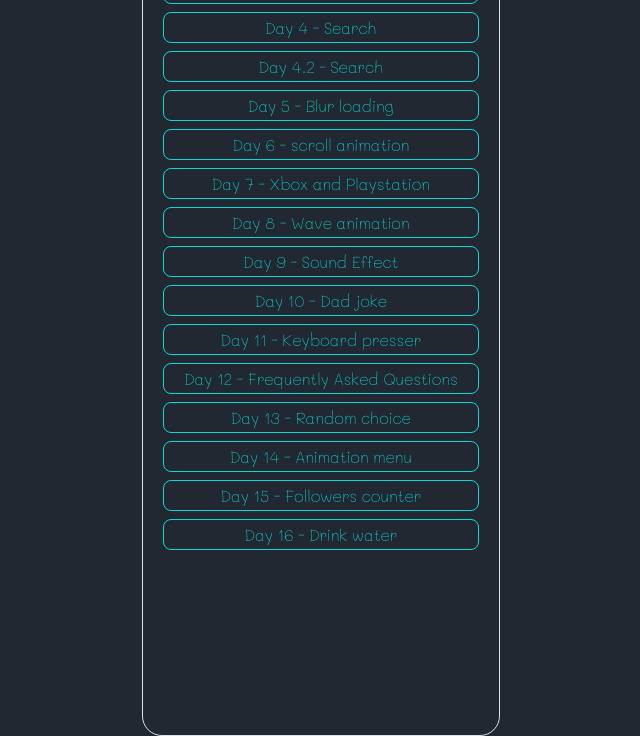
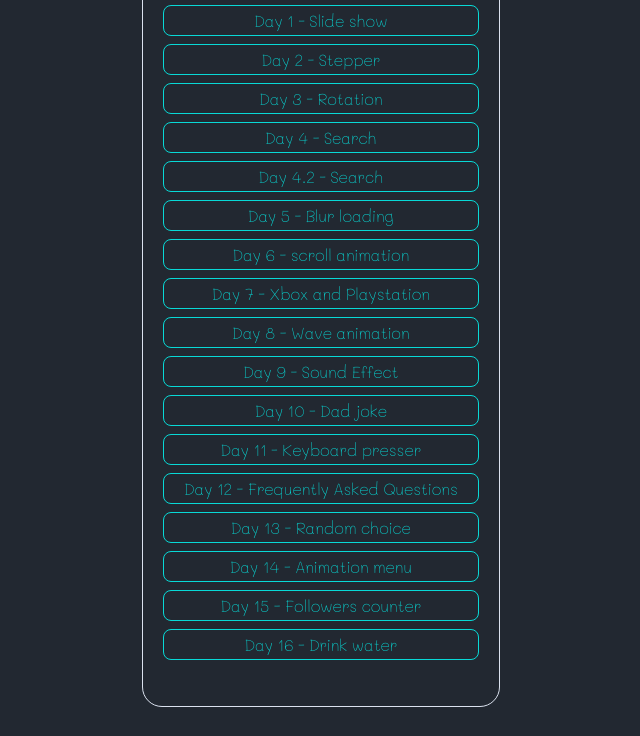
Before and after one commit to hoalaxanh123/Learn-50days-CSS-HTML-JS, a plain HTML site: page index.html in a window 1280 px wide. Shown: the part 172-908 px from the top of the page, without its empty margins (327-967 px from the left). Drawn offline with Linux system fonts and the light colour scheme.

Commit message:
Fix main menu on ipad

```diff
--- a/Day12/style.css
+++ b/Day12/style.css
@@ -17,6 +17,7 @@ body {
     color: white;
     background-repeat: no-repeat;
     background-attachment: fixed;
+    padding: 40px 0 40px 0;
 }
 
 .toggle-btn {
--- a/style.css
+++ b/style.css
@@ -10,13 +10,15 @@ body {
     align-items: center;
     background-color: #222831;
     color: #DBE2EF;
+    padding: 40px 0 40px 0;
 }
 
 .main__container {
     padding: 20px 20px 40px 20px;
     border-radius: 20px;
     border: 1px solid;
-    height: fit-content;
+    height: 100vh;
+    overflow: auto;
 }
 
 .main__container-title {
@@ -25,8 +27,7 @@ body {
 
 .main__container-list {
     width: 100%;
-    height: 100vh;
-    overflow-y: auto;
+
 }
 
 .main__container-list a {
```
Also changed, not shown: Day12/index.html (+1 -1 lines).
